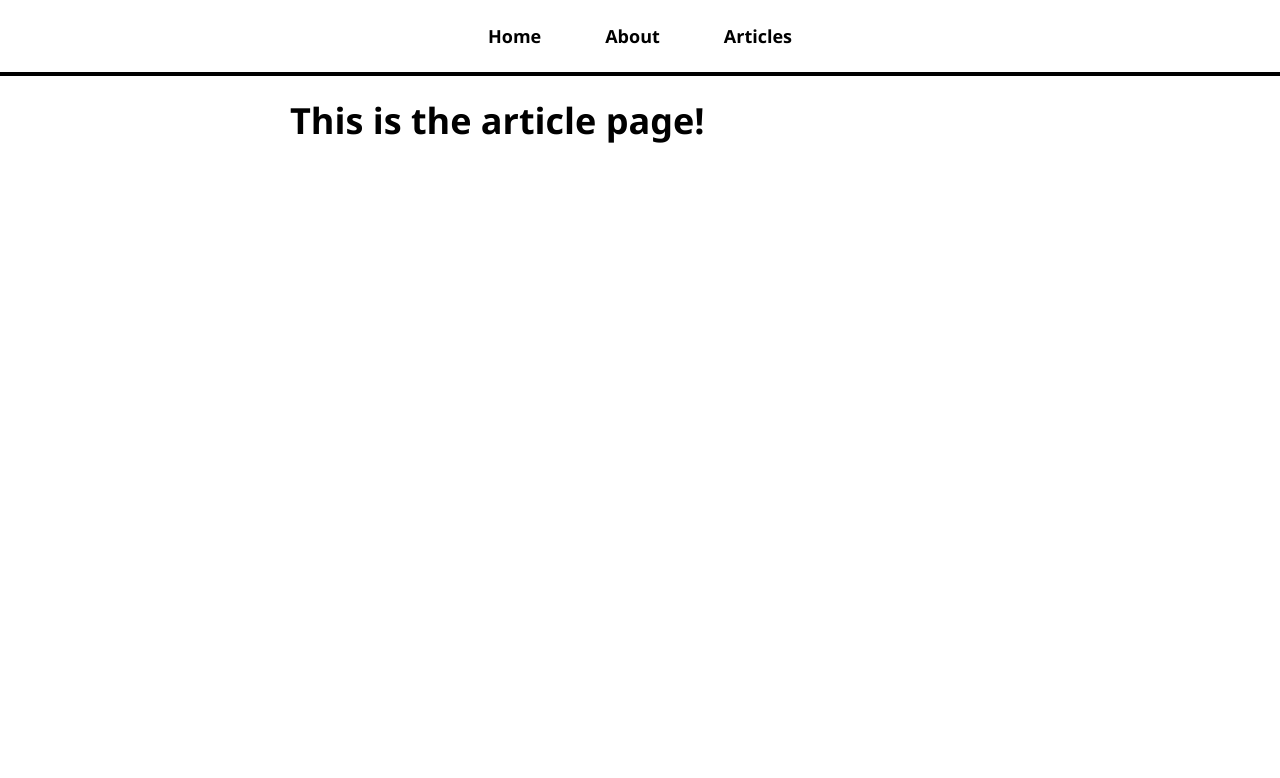
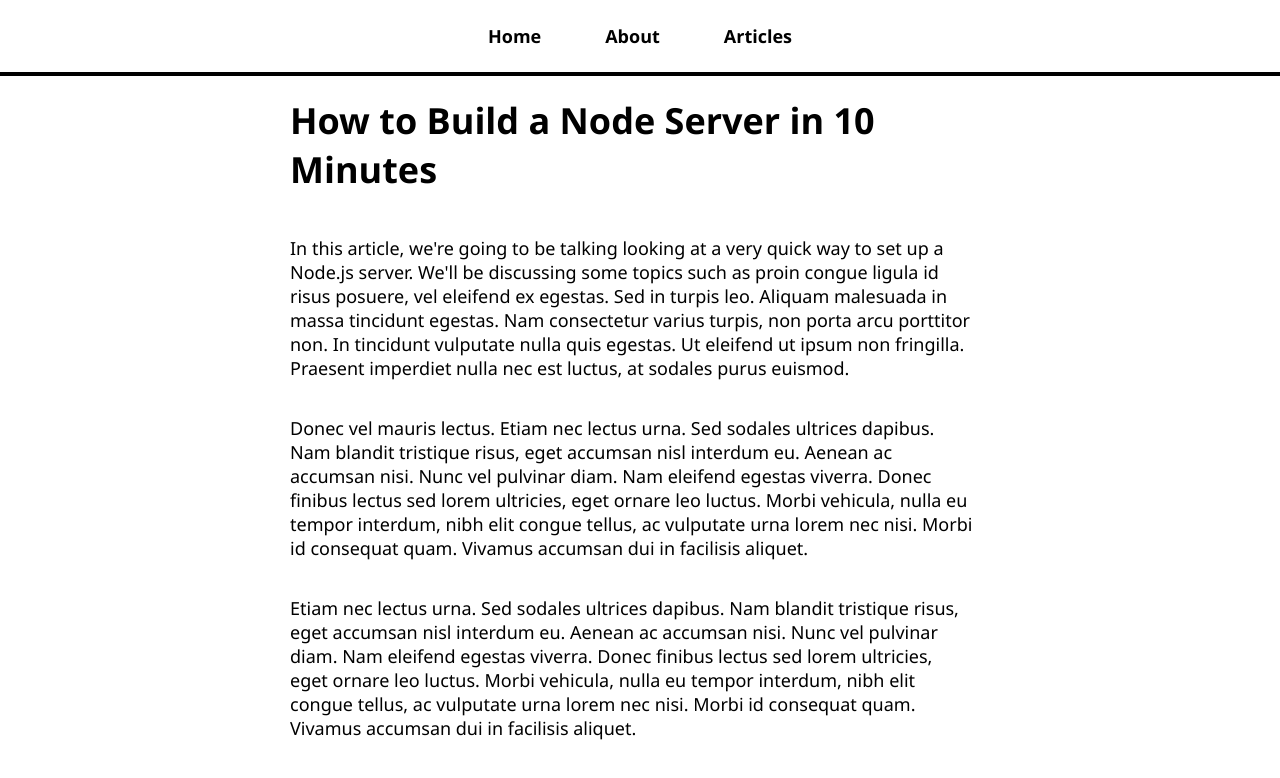
Before and after one commit to pusit-hanp/my-blog-linkedin-learning, a React (Create React App) app: page /articles/learn-node in a window 1280 px wide. Shown: the top 778 px of the page. Built offline with nearby package versions, Linux system fonts and the light colour scheme.

Commit message:
URL parameters with React Router

```diff
--- a/src/pages/ArticlePage.js
+++ b/src/pages/ArticlePage.js
@@ -1,6 +1,19 @@
-const ArticlePage = () =>{
-    return(
-        <h1>This is the article page!</h1>
+import { useParams } from "react-router";
+import articles from "./article-content";
+
+const ArticlePage = () => {
+    // const params = useParams();
+    // const articleId = params.articleId;
+    const { articleId } = useParams();
+    const article = articles.find(article => article.name === articleId);
+
+    return (
+        <>
+            <h1>{article.title}</h1>
+            {article.content.map(paragraph => (
+                <p>{paragraph}</p>
+            ))}
+        </>
     );
 }
 
--- /dev/null
+++ b/src/pages/article-content.js
@@ -0,0 +1,77 @@
+const articles = [
+    {
+        name: 'learn-react',
+        title: 'The Fastest Way to Learn React',
+        content: [
+            `Welcome! Today we're going to be talking about the fastest way to
+            learn React. We'll be discussing some topics such as proin congue
+            ligula id risus posuere, vel eleifend ex egestas. Sed in turpis leo.
+            Aliquam malesuada in massa tincidunt egestas. Nam consectetur varius turpis,
+            non porta arcu porttitor non. In tincidunt vulputate nulla quis egestas. Ut
+            eleifend ut ipsum non fringilla. Praesent imperdiet nulla nec est luctus, at
+            sodales purus euismod.`,
+            `Donec vel mauris lectus. Etiam nec lectus urna. Sed sodales ultrices dapibus.
+            Nam blandit tristique risus, eget accumsan nisl interdum eu. Aenean ac accumsan
+            nisi. Nunc vel pulvinar diam. Nam eleifend egestas viverra. Donec finibus lectus
+            sed lorem ultricies, eget ornare leo luctus. Morbi vehicula, nulla eu tempor
+            interdum, nibh elit congue tellus, ac vulputate urna lorem nec nisi. Morbi id
+            consequat quam. Vivamus accumsan dui in facilisis aliquet.`,
+            `Etiam nec lectus urna. Sed sodales ultrices dapibus.
+            Nam blandit tristique risus, eget accumsan nisl interdum eu. Aenean ac accumsan
+            nisi. Nunc vel pulvinar diam. Nam eleifend egestas viverra. Donec finibus lectus
+            sed lorem ultricies, eget ornare leo luctus. Morbi vehicula, nulla eu tempor
+            interdum, nibh elit congue tellus, ac vulputate urna lorem nec nisi. Morbi id
+            consequat quam. Vivamus accumsan dui in facilisis aliquet.`,
+        ]
+    },    {
+        name: 'learn-node',
+        title: 'How to Build a Node Server in 10 Minutes',
+        content: [
+            `In this article, we're going to be talking looking at a very quick way
+            to set up a Node.js server. We'll be discussing some topics such as proin congue
+            ligula id risus posuere, vel eleifend ex egestas. Sed in turpis leo.
+            Aliquam malesuada in massa tincidunt egestas. Nam consectetur varius turpis,
+            non porta arcu porttitor non. In tincidunt vulputate nulla quis egestas. Ut
+            eleifend ut ipsum non fringilla. Praesent imperdiet nulla nec est luctus, at
+            sodales purus euismod.`,
+            `Donec vel mauris lectus. Etiam nec lectus urna. Sed sodales ultrices dapibus.
+            Nam blandit tristique risus, eget accumsan nisl interdum eu. Aenean ac accumsan
+            nisi. Nunc vel pulvinar diam. Nam eleifend egestas viverra. Donec finibus lectus
+            sed lorem ultricies, eget ornare leo luctus. Morbi vehicula, nulla eu tempor
+            interdum, nibh elit congue tellus, ac vulputate urna lorem nec nisi. Morbi id
+            consequat quam. Vivamus accumsan dui in facilisis aliquet.`,
+            `Etiam nec lectus urna. Sed sodales ultrices dapibus.
+            Nam blandit tristique risus, eget accumsan nisl interdum eu. Aenean ac accumsan
+            nisi. Nunc vel pulvinar diam. Nam eleifend egestas viverra. Donec finibus lectus
+            sed lorem ultricies, eget ornare leo luctus. Morbi vehicula, nulla eu tempor
+            interdum, nibh elit congue tellus, ac vulputate urna lorem nec nisi. Morbi id
+            consequat quam. Vivamus accumsan dui in facilisis aliquet.`,
+        ]
+    },     {
+        name: 'mongodb',
+        title: 'Learn MongoDB',
+        content: [
+            `Today is the day I talk about something which scares most people: resumes.
+            In reality, I'm not sure why people have such a hard time with proin congue
+            ligula id risus posuere, vel eleifend ex egestas. Sed in turpis leo.
+            Aliquam malesuada in massa tincidunt egestas. Nam consectetur varius turpis,
+            non porta arcu porttitor non. In tincidunt vulputate nulla quis egestas. Ut
+            eleifend ut ipsum non fringilla. Praesent imperdiet nulla nec est luctus, at
+            sodales purus euismod.`,
+            `Donec vel mauris lectus. Etiam nec lectus urna. Sed sodales ultrices dapibus.
+            Nam blandit tristique risus, eget accumsan nisl interdum eu. Aenean ac accumsan
+            nisi. Nunc vel pulvinar diam. Nam eleifend egestas viverra. Donec finibus lectus
+            sed lorem ultricies, eget ornare leo luctus. Morbi vehicula, nulla eu tempor
+            interdum, nibh elit congue tellus, ac vulputate urna lorem nec nisi. Morbi id
+            consequat quam. Vivamus accumsan dui in facilisis aliquet.`,
+            `Etiam nec lectus urna. Sed sodales ultrices dapibus.
+            Nam blandit tristique risus, eget accumsan nisl interdum eu. Aenean ac accumsan
+            nisi. Nunc vel pulvinar diam. Nam eleifend egestas viverra. Donec finibus lectus
+            sed lorem ultricies, eget ornare leo luctus. Morbi vehicula, nulla eu tempor
+            interdum, nibh elit congue tellus, ac vulputate urna lorem nec nisi. Morbi id
+            consequat quam. Vivamus accumsan dui in facilisis aliquet.`,
+        ]
+    },
+];
+
+export default articles;
```
